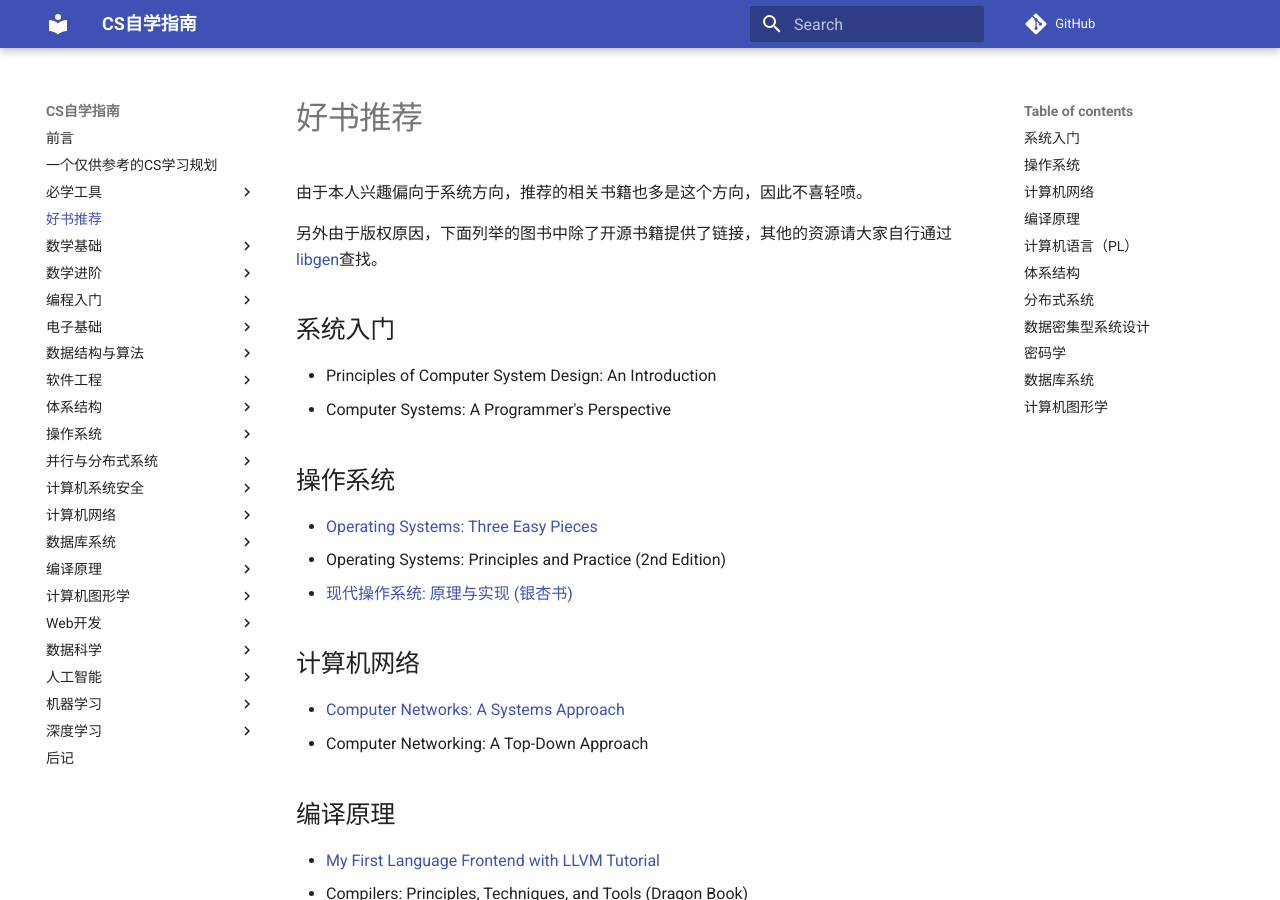
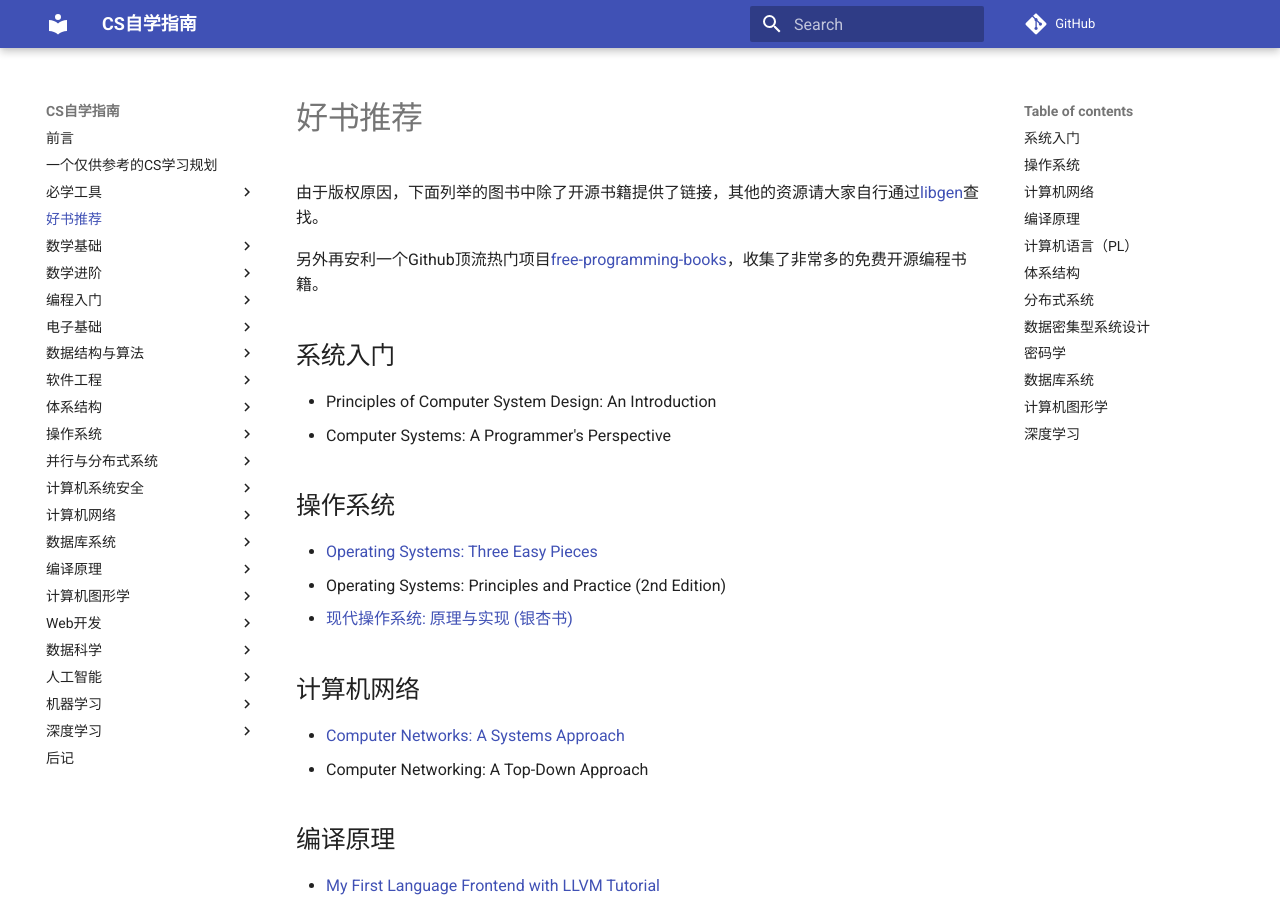
Before and after one commit to PKUFlyingPig/cs-self-learning, an MkDocs documentation site: the page built from docs/好书推荐.md, in a window 1280 px wide and 900 px high. Built offline with MkDocs 1.6.1 and Material for MkDocs 9.7.7, drawn with Linux system fonts in a browser that asks for light colours; comment, search, counter and statistics services are not loaded.

Commit message:
add DL book

```diff
--- a/docs/好书推荐.md
+++ b/docs/好书推荐.md
@@ -1,7 +1,8 @@
 # 好书推荐
-由于本人兴趣偏向于系统方向，推荐的相关书籍也多是这个方向，因此不喜轻喷。
+由于版权原因，下面列举的图书中除了开源书籍提供了链接，其他的资源请大家自行通过[libgen](http://libgen.is/)查找。
 
-另外由于版权原因，下面列举的图书中除了开源书籍提供了链接，其他的资源请大家自行通过[libgen](http://libgen.is/)查找。
+另外再安利一个Github顶流热门项目[free-programming-books](https://github.com/EbookFoundation/free-programming-books)，收集了非常多的免费开源编程书籍。
+
 ## 系统入门
 - Principles of Computer System Design: An Introduction
 - Computer Systems: A Programmer's Perspective
@@ -33,3 +34,5 @@
 - Database System Concepts
 ## 计算机图形学
 - Fundamentals of Computer Graphics
+## 深度学习
+- [动手学深度学习](http://tangshusen.me/Dive-into-DL-PyTorch/#/)
```
